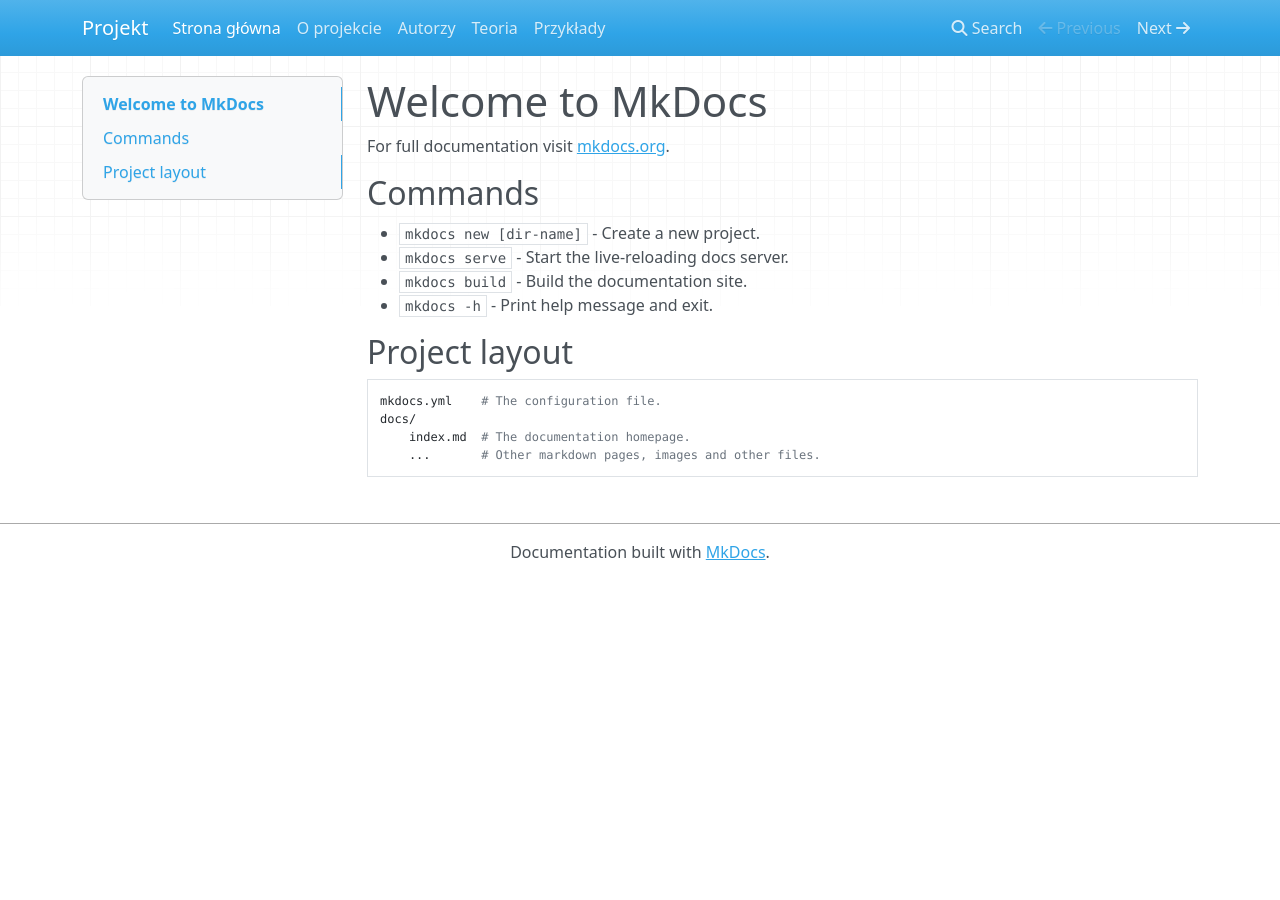
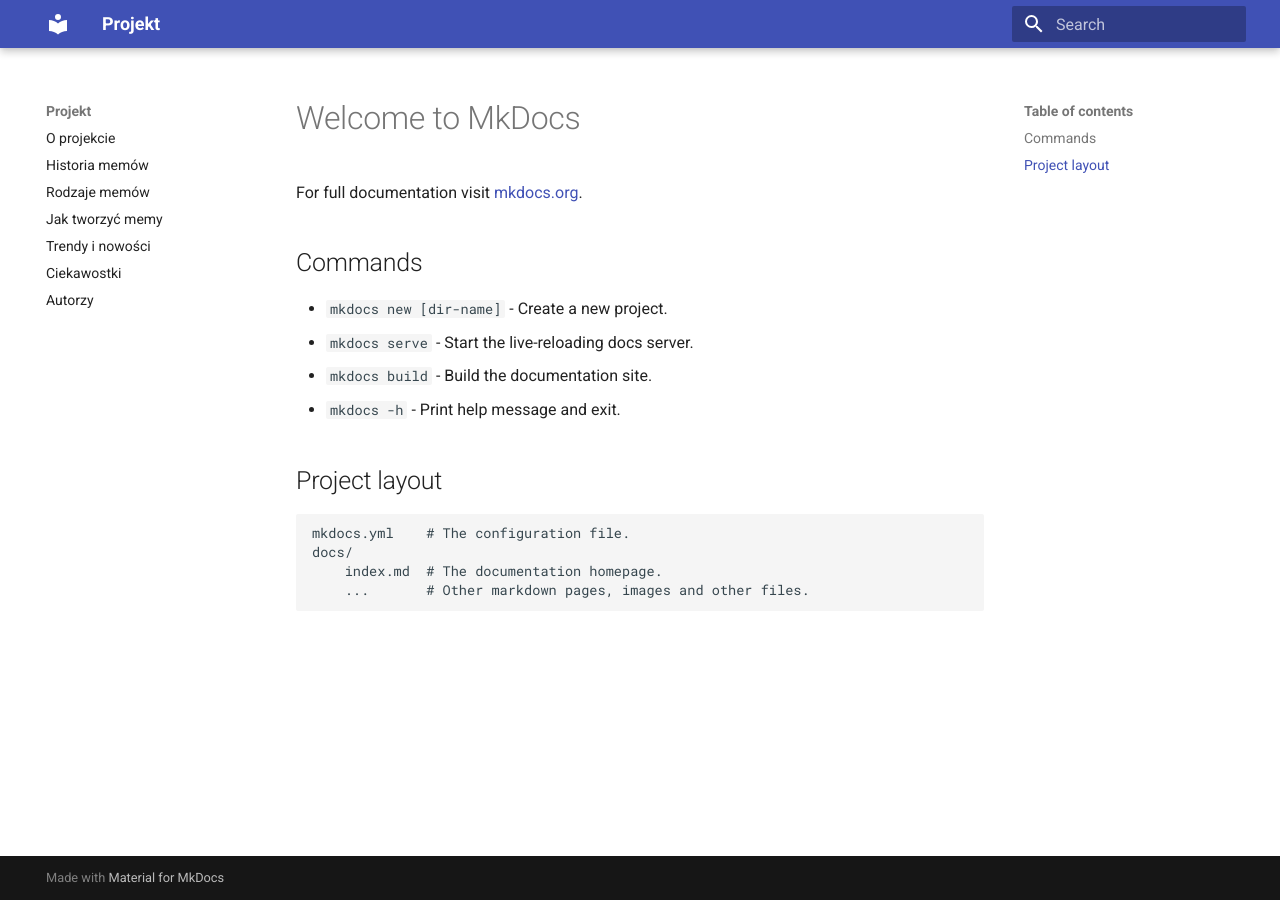
Before and after one commit to saganemanuel/projekt-dev, an MkDocs documentation site: the page built from docs/index.md, in a window 1280 px wide. Built offline with MkDocs 1.6.1 and Material for MkDocs 9.7.7, drawn with Linux system fonts in a browser that asks for light colours; nearby versions of some CDN libraries.

Commit message:
Zmieniono motyw na MkDocs Material

```diff
--- a/mkdocs.yml
+++ b/mkdocs.yml
@@ -1,8 +1,12 @@
-site_name: My Docs
 site_name: Projekt
+theme:
+  name: material
+
 nav:
-  - Strona główna: index.md
   - O projekcie: o_projekcie.md
+  - Historia memów: historia_memow.md
+  - Rodzaje memów: rodzaje_memow.md
+  - Jak tworzyć memy: jak_tworzyc_memy.md
+  - Trendy i nowości: trendy_i_nowosci.md
+  - Ciekawostki: ciekawostki.md
   - Autorzy: autorzy.md
-  - Teoria: teoria.md
-  - Przykłady: przyklady.md
```
